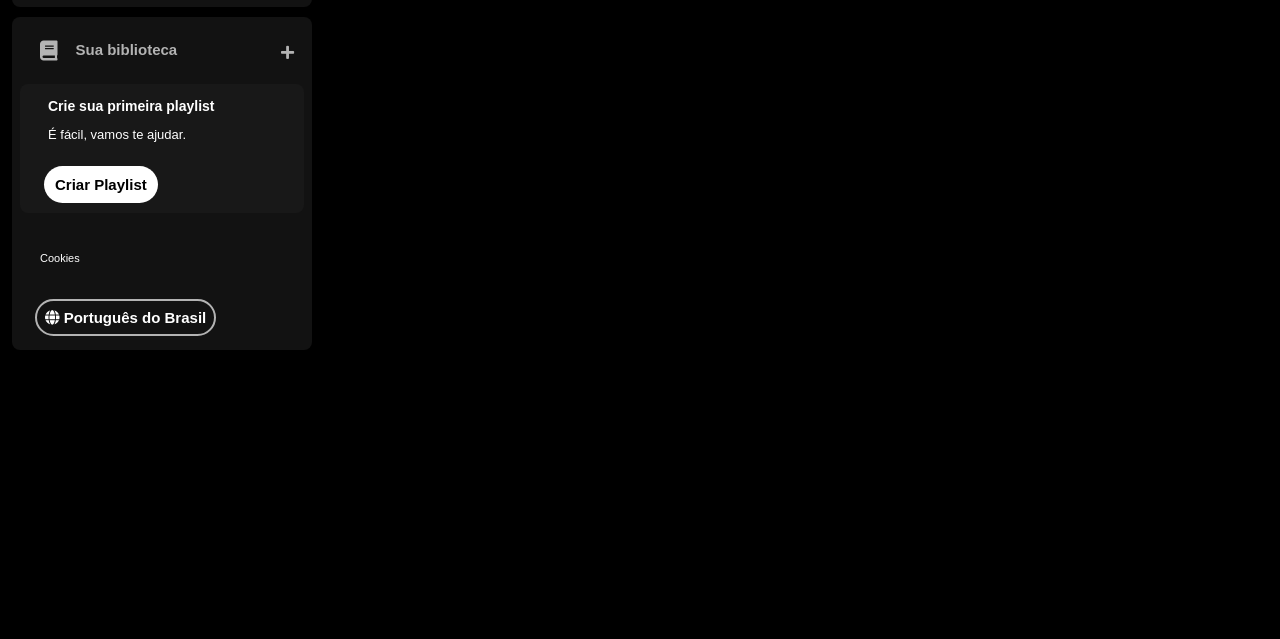
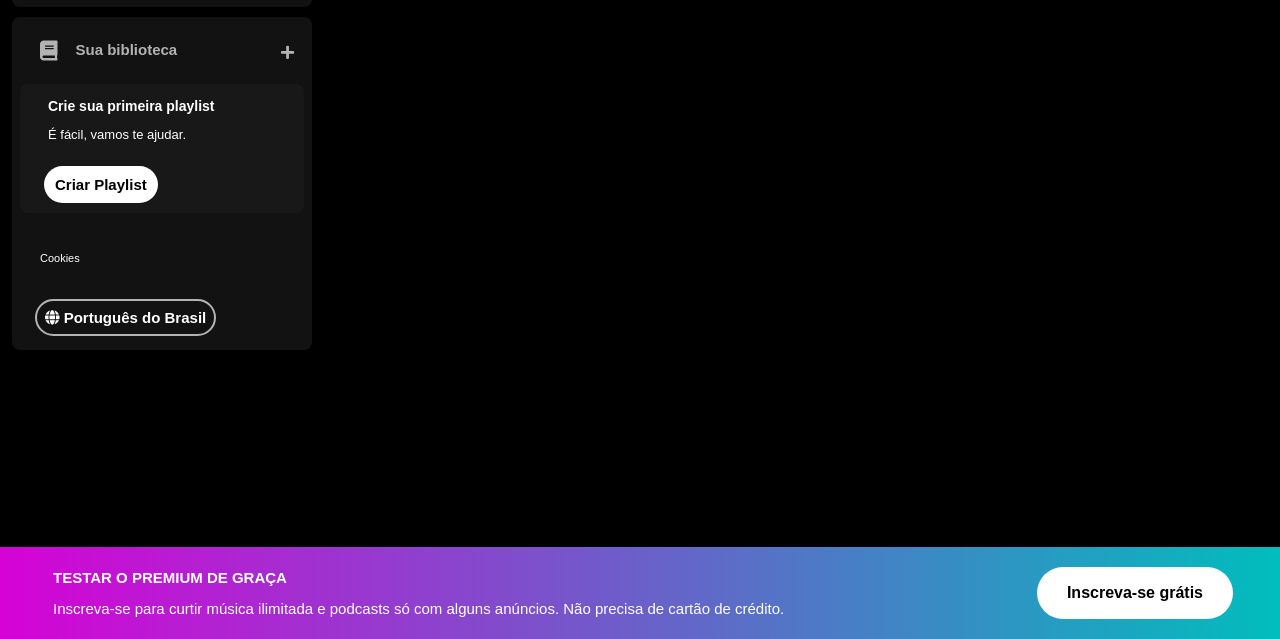
Before and after one commit to MuriloDias03/spotify-imersao-alura, a plain HTML site: page index.html in a window 1280 px wide. Shown: the part 161-800 px from the top of the page. Drawn offline with Linux system fonts and the light colour scheme.

Commit message:
Aula 2 completa - Rodapé feito com cores personalizadas

```diff
--- a/index.html
+++ b/index.html
@@ -63,6 +63,17 @@
             </div>
         </div>
     </div>
+
+    <footer class="disclaimer-premium">
+        <div class="text">
+            <p class="disclaimer-premium__title">TESTAR O PREMIUM DE GRAÇA</p>
+            <p class="disclaimer-premium__subtitle">Inscreva-se para curtir música ilimitada e podcasts só com alguns anúncios. Não precisa de cartão de crédito.</p>
+        </div>
+
+        <div class="disclaimer-premium__button">
+            <button type="button">Inscreva-se grátis</button>
+        </div>
+    </footer>
+
 </body>
-
 </html>
--- a/src/style.css
+++ b/src/style.css
@@ -158,3 +158,57 @@ body {
     padding: 8px;
     margin: 10px 0px 10px 15px;
 }
+
+.disclaimer-premium {
+    position: fixed;
+    bottom: 0;
+    left: 0;
+    right: 0;
+    display: flex;
+    justify-content: space-between;
+    padding: 15px;
+    background: linear-gradient(to right, #d602d6, #00bdbd);
+}
+
+.text {
+    flex-shrink: 0;
+}
+
+.text .disclaimer-premium__title {
+    font-weight: 700;
+}
+
+.text .disclaimer-premium__subtitle {
+    font-weight: 500;
+}
+
+.text .disclaimer-premium__title, .disclaimer-premium__subtitle {
+    font-size: 15px;
+    color: white;
+    font-family: "DM Sans", sans-serif;
+    padding: 8px;
+    margin-left: 30px;
+}
+
+.disclaimer-premium__button {
+    display: flex;
+    justify-content: center;
+    align-items: center;
+    margin-right: 2rem;
+}
+
+.disclaimer-premium__button button {
+    color: #000000;
+    background-color: white;
+    padding: 17px 30px;
+    border: none;
+    border-radius: 40px;
+    font-size: 16px;
+    font-weight: bold;
+    cursor: pointer;
+    flex-shrink: 0;
+}
+
+.disclaimer-premium__button button:hover {
+    box-shadow: 0 0 1rem #000;
+}
```
